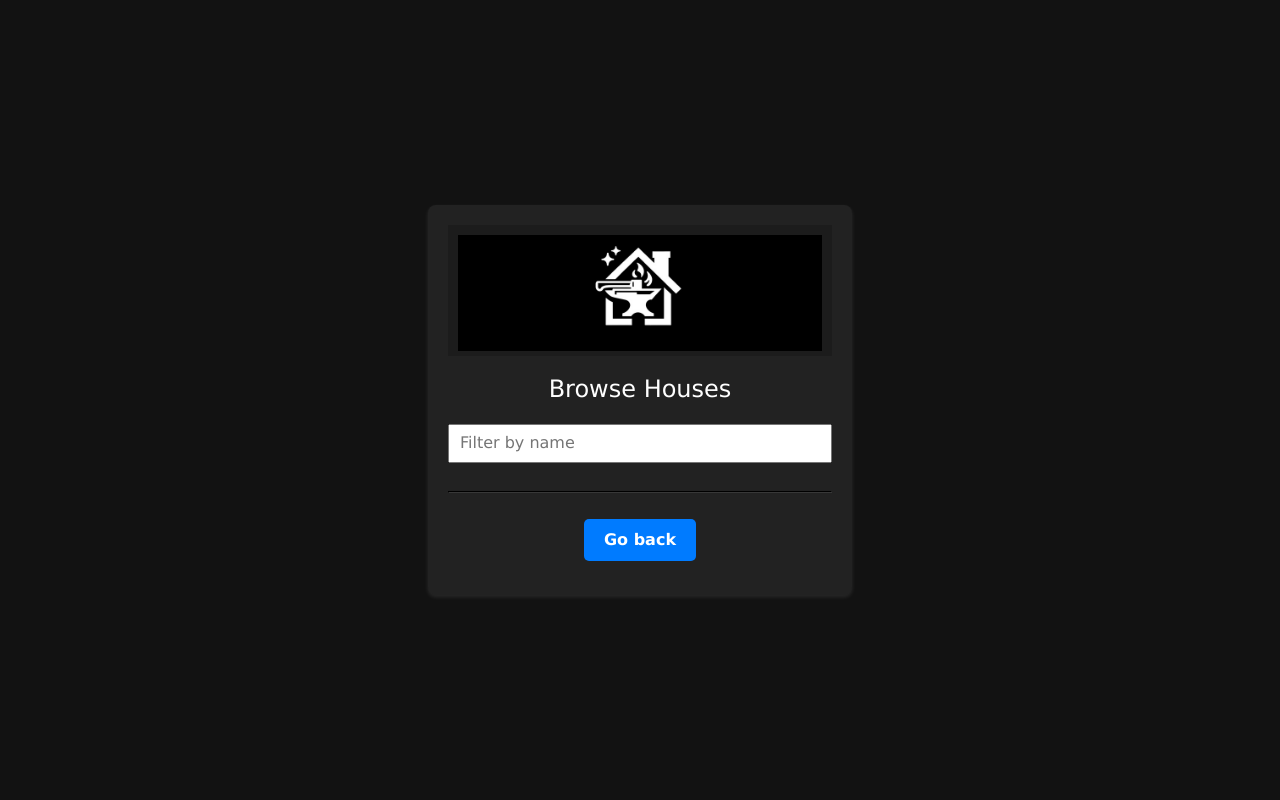
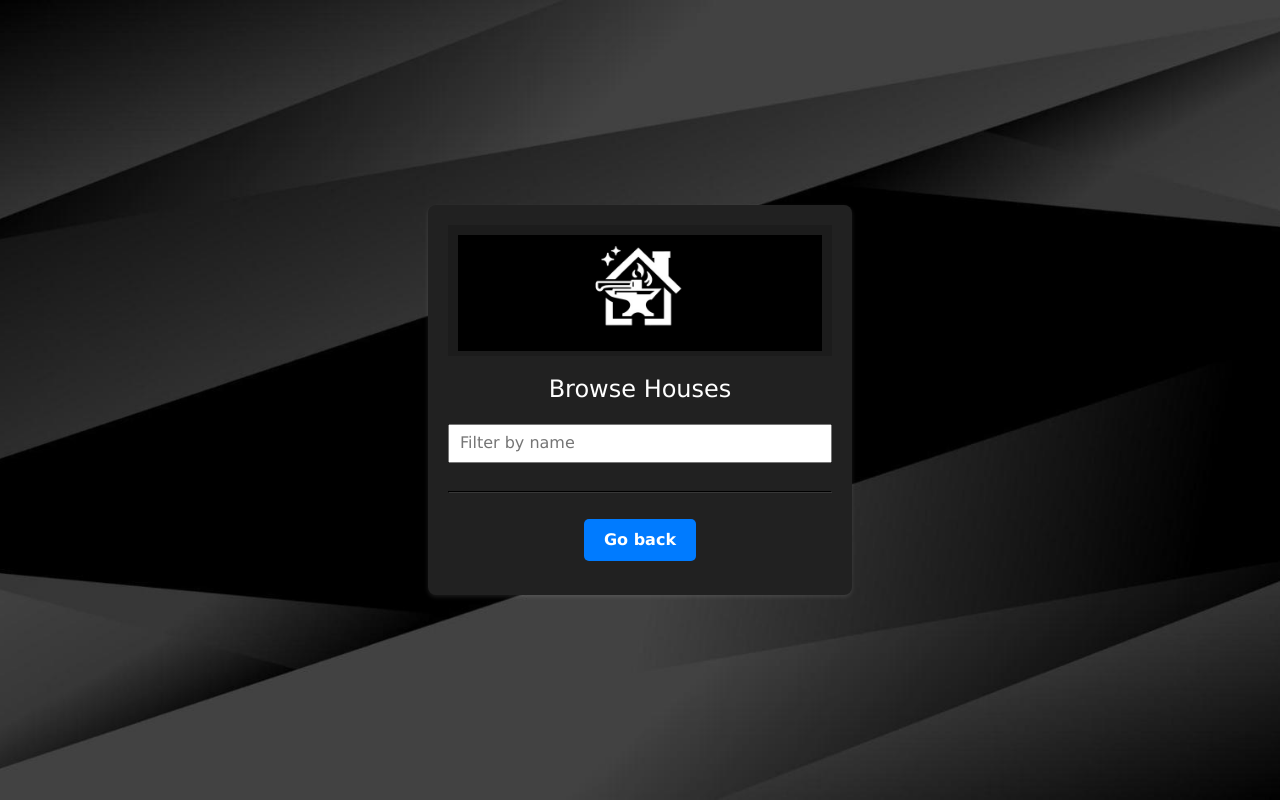
Before and after one commit to RWang-Dev/Community-Housing-App, a Flask app: page /browse in a window 1280 px wide. Run offline with Flask 3, Linux system fonts and the light colour scheme; data that the repository does not hold is empty; some libraries are stand-ins or nearby versions.

Commit message:
minor css changes

```diff
--- a/static/css/browse.css
+++ b/static/css/browse.css
@@ -15,6 +15,10 @@ body {
   align-items: center;
   justify-content: center;
   min-height: 100vh;
+  background-image: url("../img/browsebg.jpg");
+  background-position: center;
+  background-repeat: no-repeat;
+  background-size: cover;
 }
 
 header {
@@ -39,7 +43,7 @@ main {
   width: 100%;
   max-width: 30%;
   padding: 20px;
-  background-color: #222;
+  background-color: #212121;
   border-radius: 8px;
   box-shadow: 0 2px 4px rgba(255, 255, 255, 0.1);
 }
--- a/static/css/user_home.css
+++ b/static/css/user_home.css
@@ -148,7 +148,7 @@ body {
 }
 
 .color-box:hover {
-  opacity: 95%;
+  opacity: 100%;
 }
 
 .color-box-image {
--- a/templates/start.html
+++ b/templates/start.html
@@ -26,7 +26,7 @@
     </div>
     <div class="right-section">
       <div class="main-stuff-top">
-        <h2>Manage Your Virtual Communities With Ease</h2>
+        <h2 class="manage-header">Manage Your Virtual Communities With Ease</h2>
         <p>
           With The Forge, you can create, join, and manage virtual communities
           with ease.
```
Also changed, not shown: static/css/house.css (+8 -1 lines), static/css/start.css (+14 -4 lines), static/img/browsebg.avif (added), static/img/browsebg.jpg (added).
